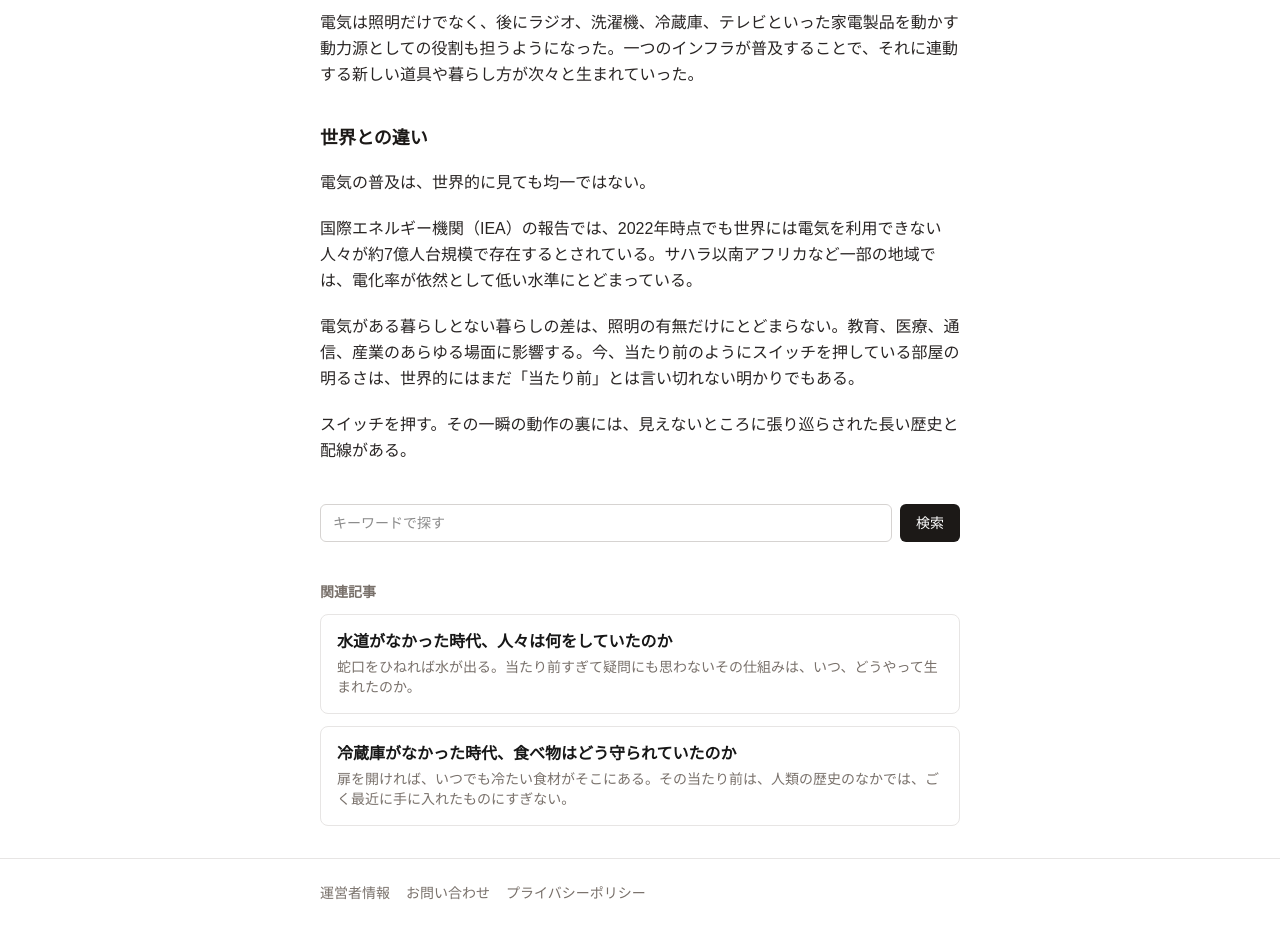
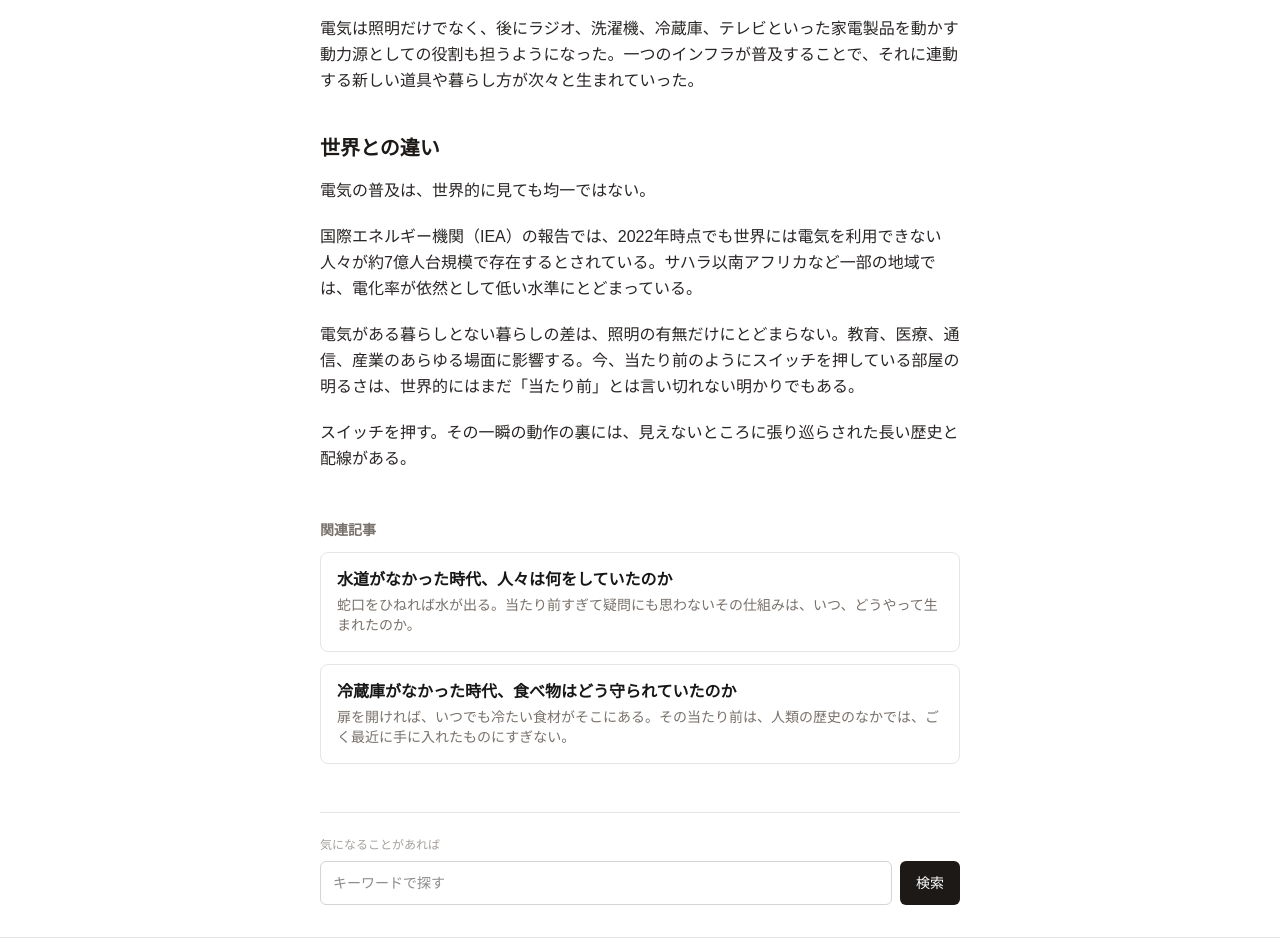
Before and after one commit to memoryreframedlab/arigatou-zukan, a Next.js app: page /articles/denki in a window 1280 px wide. Shown: the part 1300-2252 px from the top of the page. Before the commit the page ends 2227 px from the top, so only its background shows below. Built offline with nearby package versions, Linux system fonts and the light colour scheme.

Commit message:
Improve article readability and mobile UX

```diff
--- a/app/articles/[slug]/page.tsx
+++ b/app/articles/[slug]/page.tsx
@@ -66,17 +66,13 @@ export default async function ArticlePage({
         ) : null}
 
         <div
-          className="prose prose-stone mt-6 max-w-none prose-headings:font-bold prose-headings:text-lg prose-p:leading-relaxed prose-p:text-stone-800"
+          className="prose prose-stone mt-6 max-w-none prose-headings:font-bold prose-headings:text-xl prose-headings:mt-10 prose-headings:mb-4 prose-headings:text-stone-900 prose-p:leading-relaxed prose-p:text-stone-800"
           dangerouslySetInnerHTML={{ __html: article.contentHtml }}
         />
       </article>
 
-      <div className="mt-10">
-        <SearchBox />
-      </div>
-
       {related.length > 0 ? (
-        <section className="mt-10">
+        <section className="mt-12">
           <h2 className="mb-3 text-sm font-bold text-stone-500">関連記事</h2>
           <div className="flex flex-col gap-3">
             {related.map((a) => (
@@ -96,6 +92,11 @@ export default async function ArticlePage({
           </div>
         </section>
       ) : null}
+
+      <div className="mt-12 border-t border-stone-200 pt-6">
+        <p className="mb-2 text-xs text-stone-400">気になることがあれば</p>
+        <SearchBox />
+      </div>
     </main>
   );
 }
--- a/components/SearchBox.tsx
+++ b/components/SearchBox.tsx
@@ -21,11 +21,11 @@ export default function SearchBox({ initialQuery = "" }: { initialQuery?: string
         value={query}
         onChange={(e) => setQuery(e.target.value)}
         placeholder="キーワードで探す"
-        className="flex-1 rounded-md border border-stone-300 bg-white px-3 py-2 text-sm focus:border-stone-500 focus:outline-none"
+        className="min-h-11 flex-1 rounded-md border border-stone-300 bg-white px-3 text-sm focus:border-stone-500 focus:outline-none"
       />
       <button
         type="submit"
-        className="rounded-md bg-stone-900 px-4 py-2 text-sm font-medium text-white"
+        className="min-h-11 rounded-md bg-stone-900 px-4 text-sm font-medium text-white"
       >
         検索
       </button>
```
